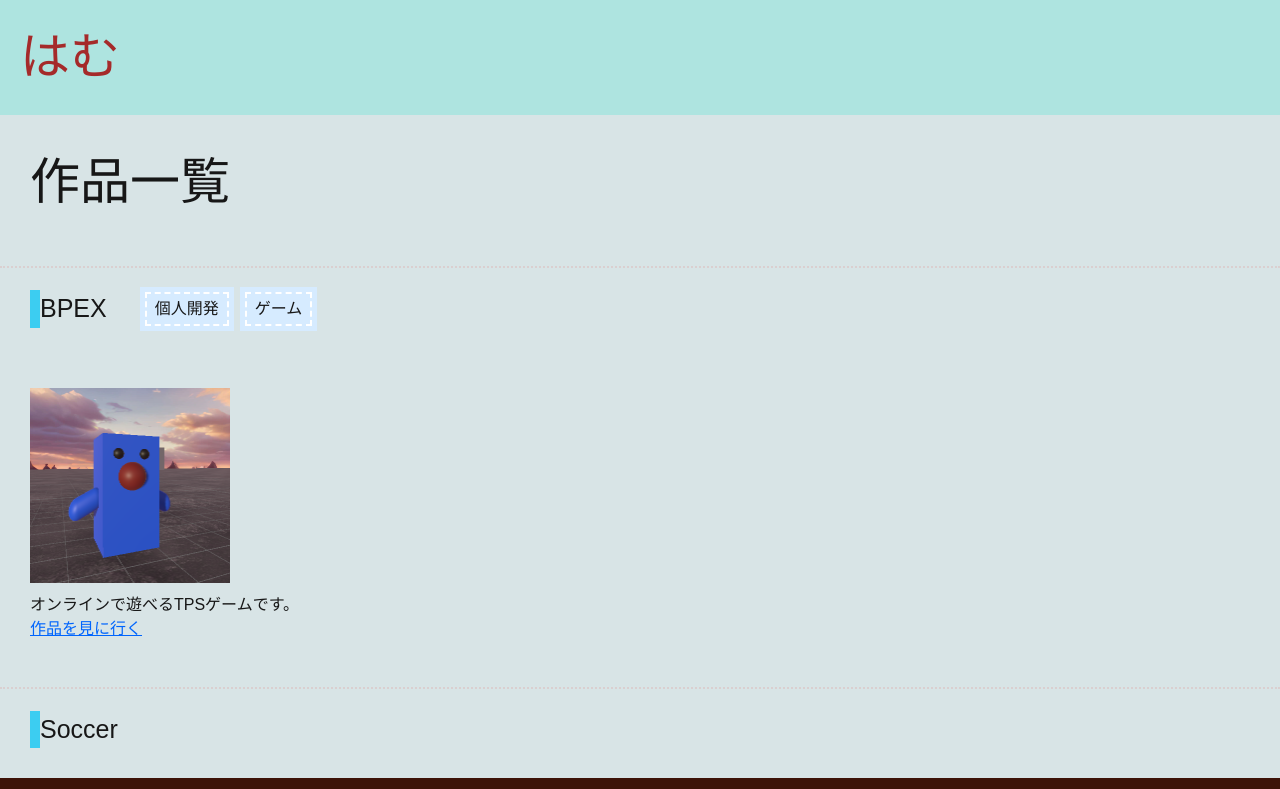
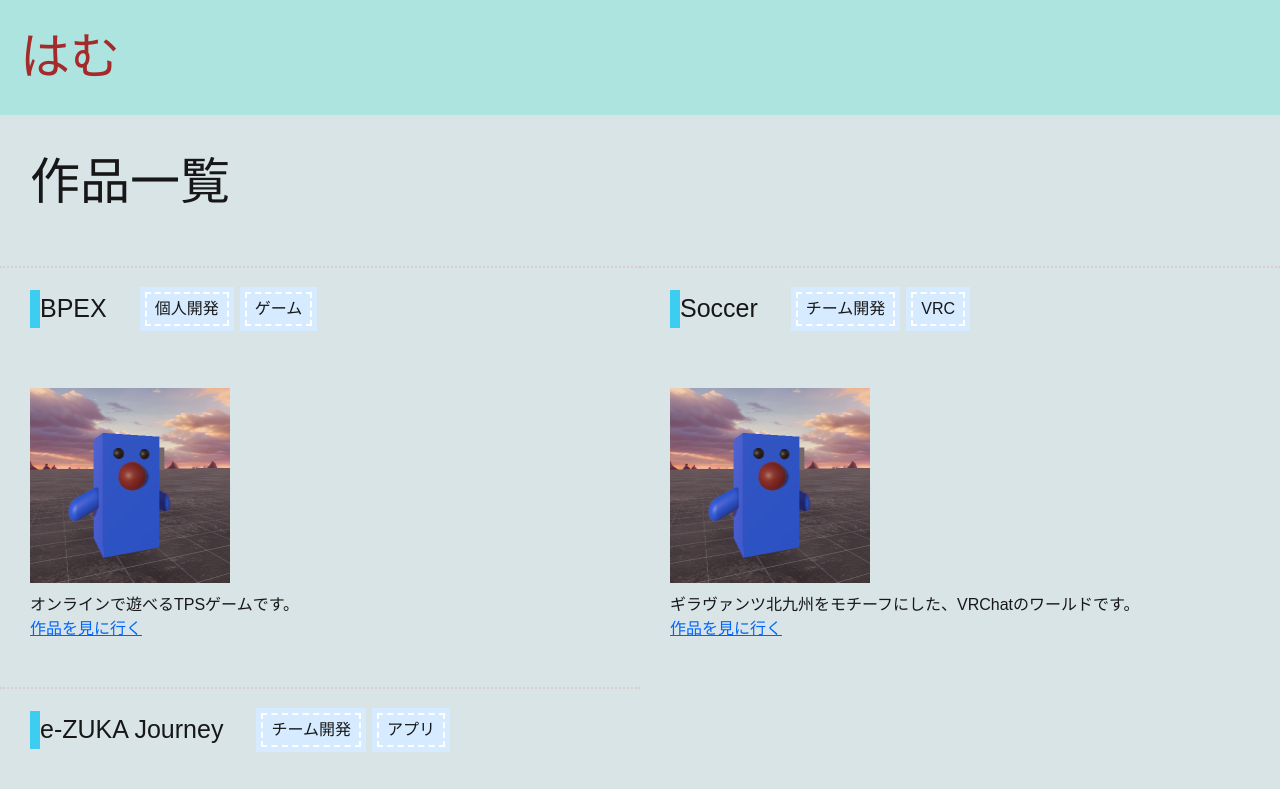
Before and after one commit to 51hamu51/HamuOfficialSite, a Next.js app: page /products in a window 1280 px wide. Shown: the top 789 px of the page. Built offline with nearby package versions, Linux system fonts and the light colour scheme.

Commit message:
create:WorksComponent

```diff
--- a/src/app/products/page.tsx
+++ b/src/app/products/page.tsx
@@ -1,46 +1,46 @@
 import styles from "./products.module.css";
-import Image from "next/image";
-import Link from "next/link";
+import { Works } from "@/components/Works";
 
 export default function Products() {
   return (
     <>
       <h1 className="title">作品一覧</h1>
-      <div className="works">
-        <div className="work">
-          <div className={styles.DivideLine}></div>
-          <div className={styles.title_parent}>
-            <div className={styles.Products_title}>
-              <h2> BPEX</h2>
-            </div>
-            <div className={styles.Tags}>
-              <div className={styles.Tag}>個人開発</div>
-              <div className={styles.Tag}>ゲーム</div>
-            </div>
-          </div>
-          <div className={styles.Products_contents}>
-            <Image
-              alt="BPEX_icon"
-              src="/Images/BPEX_icon.png"
-              width={200}
-              height={200}
-            />
-            <div className={styles.Products_sentence}>
-              <p>オンラインで遊べるTPSゲームです。</p>
-            </div>
-            <div className={styles.Products_link}>
-              <Link
-                className="underline"
-                href="https://unityroom.com/games/bpex"
-              >
-                作品を見に行く
-              </Link>
-            </div>
-          </div>
+      <div className={styles.works}>
+        <div className={styles.works_children}>
+          <Works
+            title="BPEX"
+            tags={["個人開発", "ゲーム"]}
+            image_alt="BPEX_icon"
+            image_src="/Images/BPEX_icon.png"
+            image_width={200}
+            image_height={200}
+            sentence="オンラインで遊べるTPSゲームです。"
+            link="https://unityroom.com/games/bpex"
+          />
         </div>
-        <div className="work">
-          <div className={styles.DivideLine}></div>
-          <h2 className={styles.Products_title}>Soccer</h2>
+        <div className={styles.works_children}>
+          <Works
+            title="Soccer"
+            tags={["チーム開発", "VRC"]}
+            image_alt="BPEX_icon"
+            image_src="/Images/BPEX_icon.png"
+            image_width={200}
+            image_height={200}
+            sentence="ギラヴァンツ北九州をモチーフにした、VRChatのワールドです。"
+            link="https://vrchat.com/home/world/wrld_5c122d6d-60ab-4194-90e8-caf3a3406c80"
+          />
+        </div>
+        <div className={styles.works_children}>
+          <Works
+            title="e-ZUKA Journey"
+            tags={["チーム開発", "アプリ"]}
+            image_alt="BPEX_icon"
+            image_src="/Images/BPEX_icon.png"
+            image_width={200}
+            image_height={200}
+            sentence="福岡県飯塚市の観光アプリです。"
+            IsLink={false}
+          />
         </div>
       </div>
     </>
--- a/src/app/products/products.module.css
+++ b/src/app/products/products.module.css
@@ -1,33 +1,15 @@
-.Products_title {
-  margin: 30px;
-
-  font-size: 25px;
-  border-left: solid rgb(60, 205, 241) 10px;
+.works {
+  display: flex;
+  flex-wrap: wrap;
 }
-.DivideLine {
-  border-bottom: dotted 2px #dacfd0;
-  padding-top: 1em;
-  margin: 0 0 -0.5em;
+.works_children {
+  width: 50%;
 }
-.Products_contents {
-  margin: 30px;
+@media (max-width: 599px) {
+  .works {
+    flex-direction: column;
+  }
+  .works_children {
+    width: 100%;
+  }
 }
-.Products_sentence {
-  margin-top: 10px;
-}
-.Tags {
-  display: flex;
-}
-.Tag {
-  padding: 0.2em 0.5em;
-  margin: 2em 0.5em;
-  background: #d6ebff;
-  box-shadow: 0px 0px 0px 5px #d6ebff;
-  border: dashed 2px white;
-}
-.title_parent {
-  display: flex;
-}
-.Products_link {
-  color: #0065fd;
-}
--- /dev/null
+++ b/src/components/Works/index.tsx
@@ -0,0 +1,73 @@
+import styles from "./works.module.css";
+import Link from "next/link";
+
+import Image from "next/image";
+
+export type WorksProps = {
+  title?: string;
+  tags?: string[];
+  image_alt?: string;
+  image_src?: string;
+  image_width?: number;
+  image_height?: number;
+  sentence?: string;
+  link?: string;
+  IsLink?: boolean;
+};
+
+export const Works = ({
+  title = "title",
+  tags = ["tag"],
+  image_alt = "BPEX_icon",
+  image_src = "/Images/BPEX_icon.png",
+  image_width = 200,
+  image_height = 200,
+  sentence = "説明",
+  link = "https://unityroom.com/games/bpex",
+  IsLink = true,
+}: WorksProps) => {
+  return (
+    <>
+      <div className={styles.DivideLine}></div>
+
+      <div className={styles.title_parent}>
+        <div className={styles.Products_title}>
+          <h2> {title}</h2>
+        </div>
+
+        {(() => {
+          const items = [];
+          for (let i = 0; i < tags.length; i++) {
+            items.push(<div className={styles.Tag}>{tags[i]}</div>);
+          }
+          return <div className={styles.Tags}>{items}</div>;
+        })()}
+      </div>
+
+      <div className={styles.Products_contents}>
+        <Image
+          alt={image_alt}
+          src={image_src}
+          width={image_width}
+          height={image_height}
+        />
+        <div className={styles.Products_sentence}>
+          <p>{sentence}</p>
+        </div>
+        <div className={styles.Products_link}>
+          {(() => {
+            if (IsLink) {
+              return (
+                <Link className="underline" href={link}>
+                  作品を見に行く
+                </Link>
+              );
+            } else {
+              return;
+            }
+          })()}
+        </div>
+      </div>
+    </>
+  );
+};
--- /dev/null
+++ b/src/components/Works/works.module.css
@@ -0,0 +1,35 @@
+.Products_title {
+  margin: 30px;
+
+  font-size: 25px;
+  border-left: solid rgb(60, 205, 241) 10px;
+}
+.DivideLine {
+  border-bottom: dotted 2px #dacfd0;
+  padding-top: 1em;
+  margin: 0 0 -0.5em;
+}
+
+.Products_contents {
+  margin: 30px;
+}
+.Products_sentence {
+  margin-top: 10px;
+}
+.Tags {
+  display: flex;
+  float: left;
+}
+.Tag {
+  padding: 0.2em 0.5em;
+  margin: 2em 0.5em;
+  background: #d6ebff;
+  box-shadow: 0px 0px 0px 5px #d6ebff;
+  border: dashed 2px white;
+}
+.title_parent {
+  display: flex;
+}
+.Products_link {
+  color: #0065fd;
+}
```
